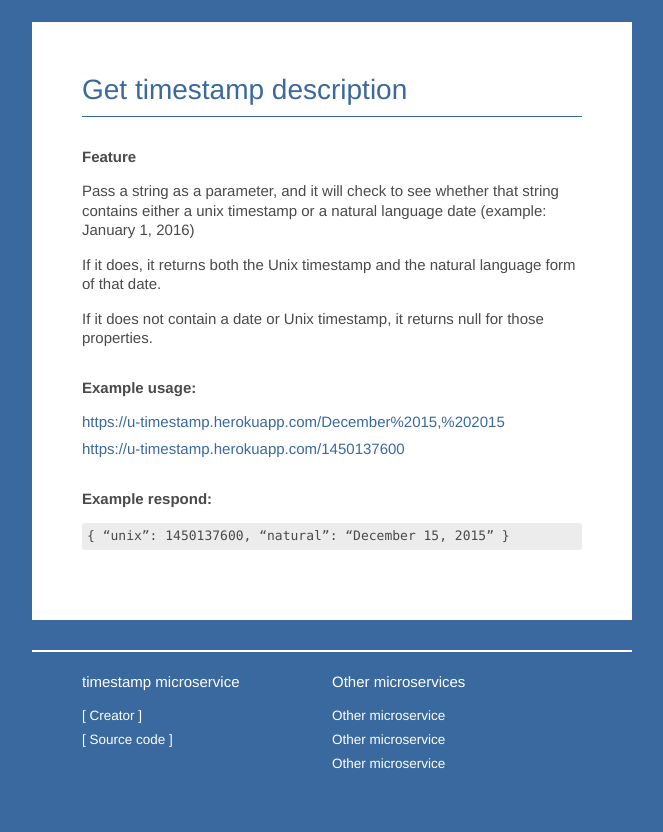
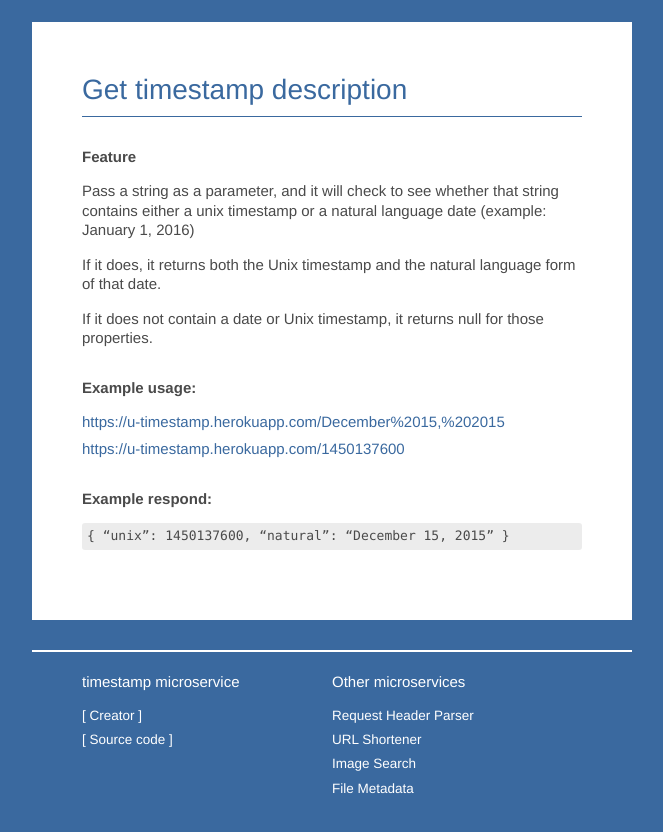
Before and after one commit to Thieurom/fcc-timestamp, a website: page index.html in a window 1280 px wide. Shown: the part 100-932 px from the top of the page, without its empty margins (308-971 px from the left). Drawn offline with Linux system fonts and the light colour scheme.

Commit message:
Update links for other services

```diff
--- a/index.html
+++ b/index.html
@@ -1,5 +1,6 @@
 <!doctype>
 <html lang="en">
+
 <head>
   <meta charset="utf-8">
   <title>Timestamp Microservice</title>
@@ -24,7 +25,8 @@
 
       <section class="section">
         <h2 class="h2">Feature</h2>
-                    <p>Pass a string as a parameter, and it will check to see whether that string contains either a unix timestamp or a natural language date (example: January 1, 2016)</p>
+        <p>Pass a string as a parameter, and it will check to see whether that string contains either a unix timestamp or a
+          natural language date (example: January 1, 2016)</p>
         <p>If it does, it returns both the Unix timestamp and the natural language form of that date.</p>
         <p>If it does not contain a date or Unix timestamp, it returns null for those properties.</p>
       </section>
@@ -65,13 +67,16 @@
           <h3 class="h3">Other microservices</h3>
           <ul class="list">
             <li class="list__item list__item--small">
-                                <a href="#" rel="noopener noreferrer" target="_blank">Other microservice</a>
+              <a href="https://u-reqheadparser.herokuapp.com" rel="noopener noreferrer" target="_blank">Request Header Parser</a>
             </li>
             <li class="list__item list__item--small">
-                                <a href="#" rel="noopener noreferrer" target="_blank">Other microservice</a>
+              <a href="https://u-url.herokuapp.com" rel="noopener noreferrer" target="_blank">URL Shortener</a>
             </li>
             <li class="list__item list__item--small">
-                                <a href="#" rel="noopener noreferrer" target="_blank">Other microservice</a>
+              <a href="https://u-imagesearch.herokuapp.com" rel="noopener noreferrer" target="_blank">Image Search</a>
+            </li>
+            <li class="list__item list__item--small">
+              <a href="https://u-file.herokuapp.com" rel="noopener noreferrer" target="_blank">File Metadata</a>
             </li>
           </ul>
         </div>
@@ -79,4 +84,5 @@
     </footer>
   </div>
 </body>
+
 </html>
```
Lines whose indentation alone changed are shown as unchanged.
